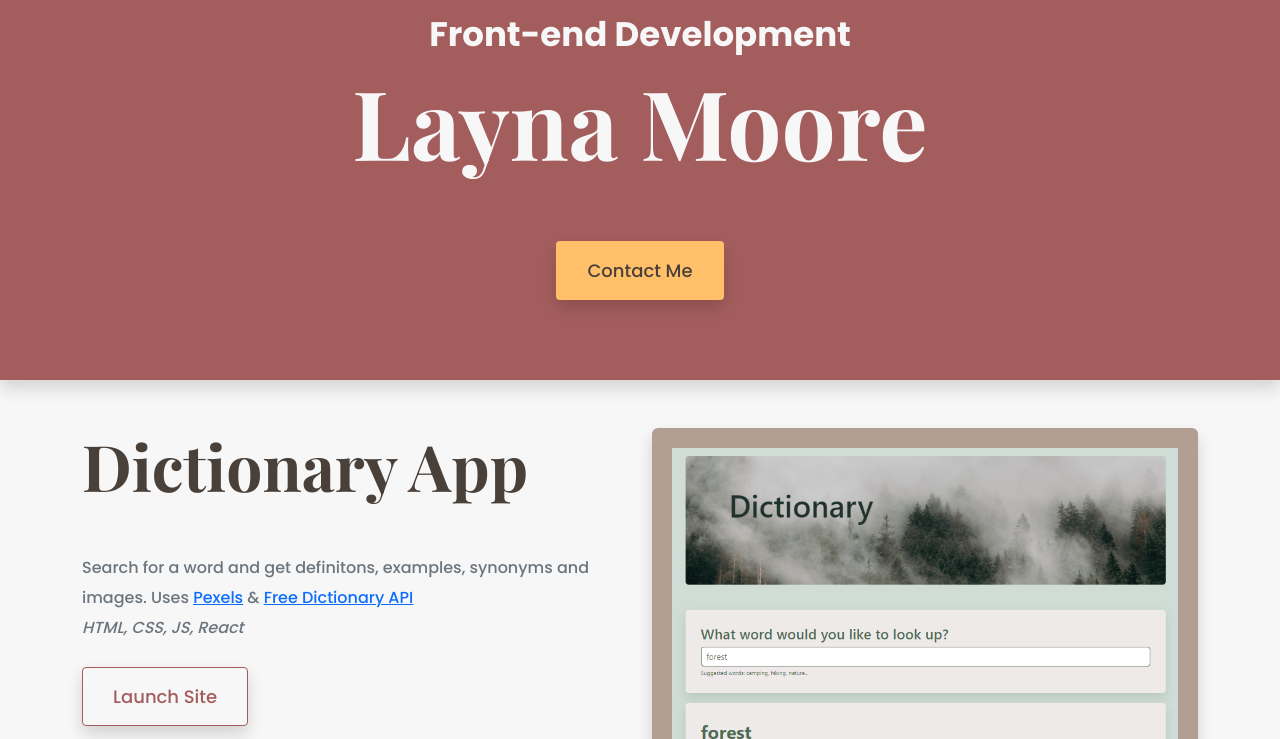
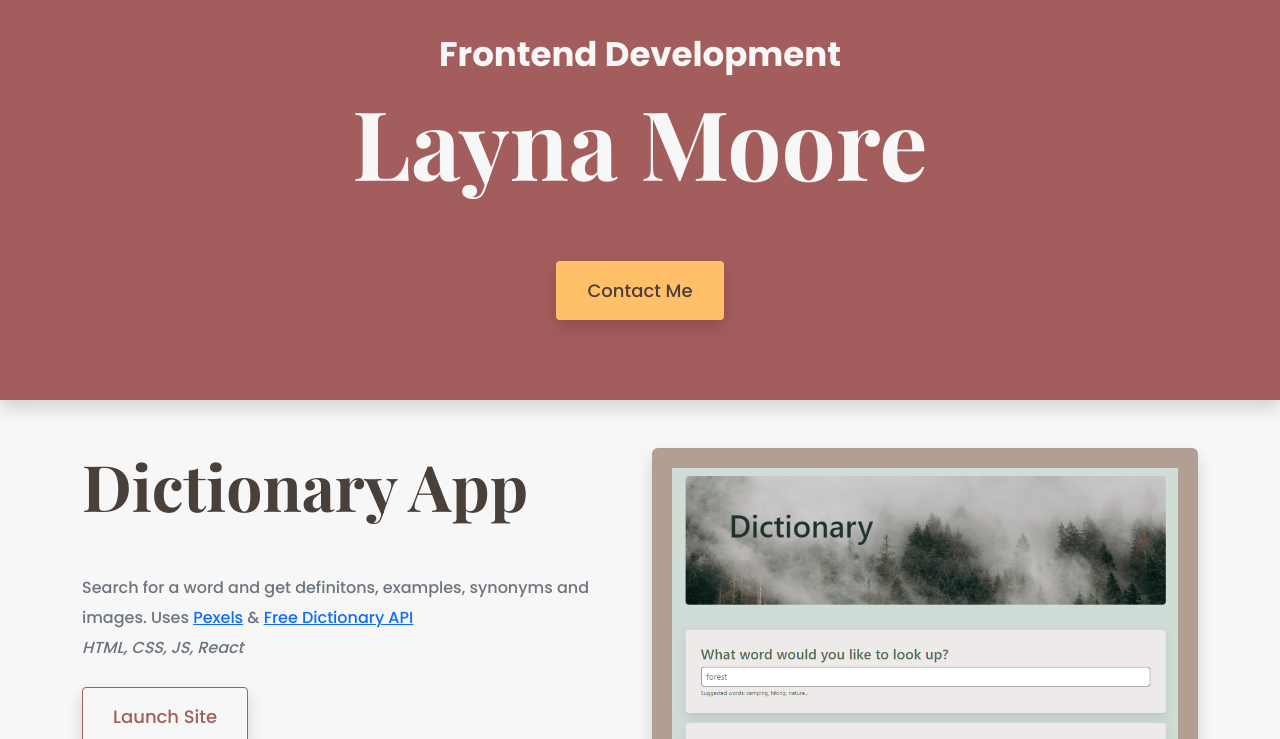
Before and after one commit to Winx1718/LM-Portfolio, a plain HTML site: page work.html in a window 1280 px wide. Shown: the part 61-800 px from the top of the page. Drawn offline with nearby package versions, Linux system fonts and the light colour scheme.

Commit message:
adjusted spelling and padding on hero

```diff
--- a/styles/portfolio.css
+++ b/styles/portfolio.css
@@ -68,7 +68,7 @@ nav a:hover {
 .hero {
   background: rgb(164, 93, 93, 50);
   text-align: center;
-  padding: 80px 20px;
+  padding: 100px 20px 80px 20px;
 }
 .hero p {
   color: var(--secondary-color);
--- a/work.html
+++ b/work.html
@@ -70,7 +70,7 @@
       </nav>
     </div>
     <div class="hero shadow">
-      <p>Front-end Development</p>
+      <p>Frontend Development</p>
       <h1 class="mb-5">Layna Moore</h1>
       <div>
         <a
```
Also changed, not shown: about.html (+1 -1 lines), contact.html (+1 -1 lines).
